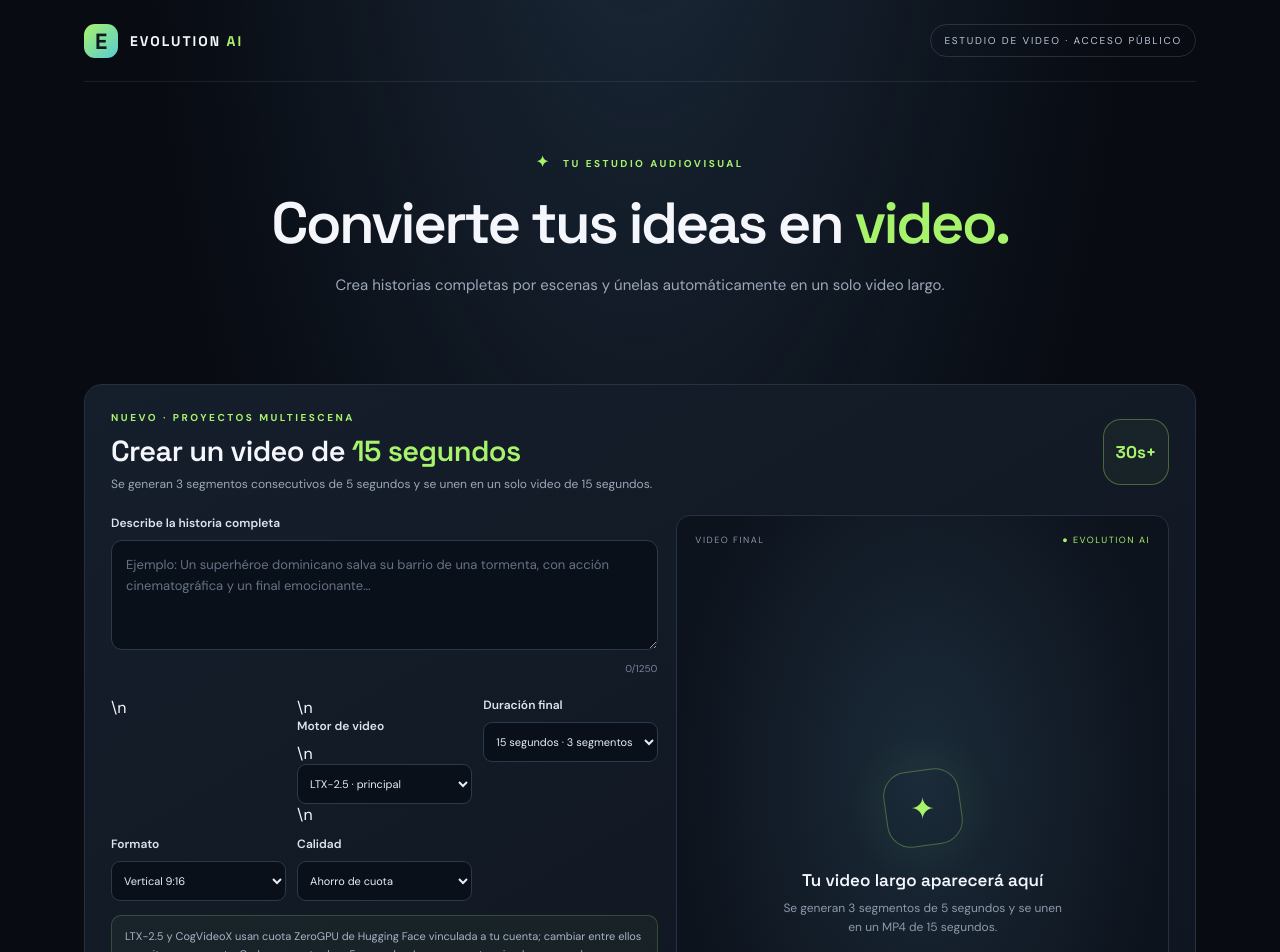
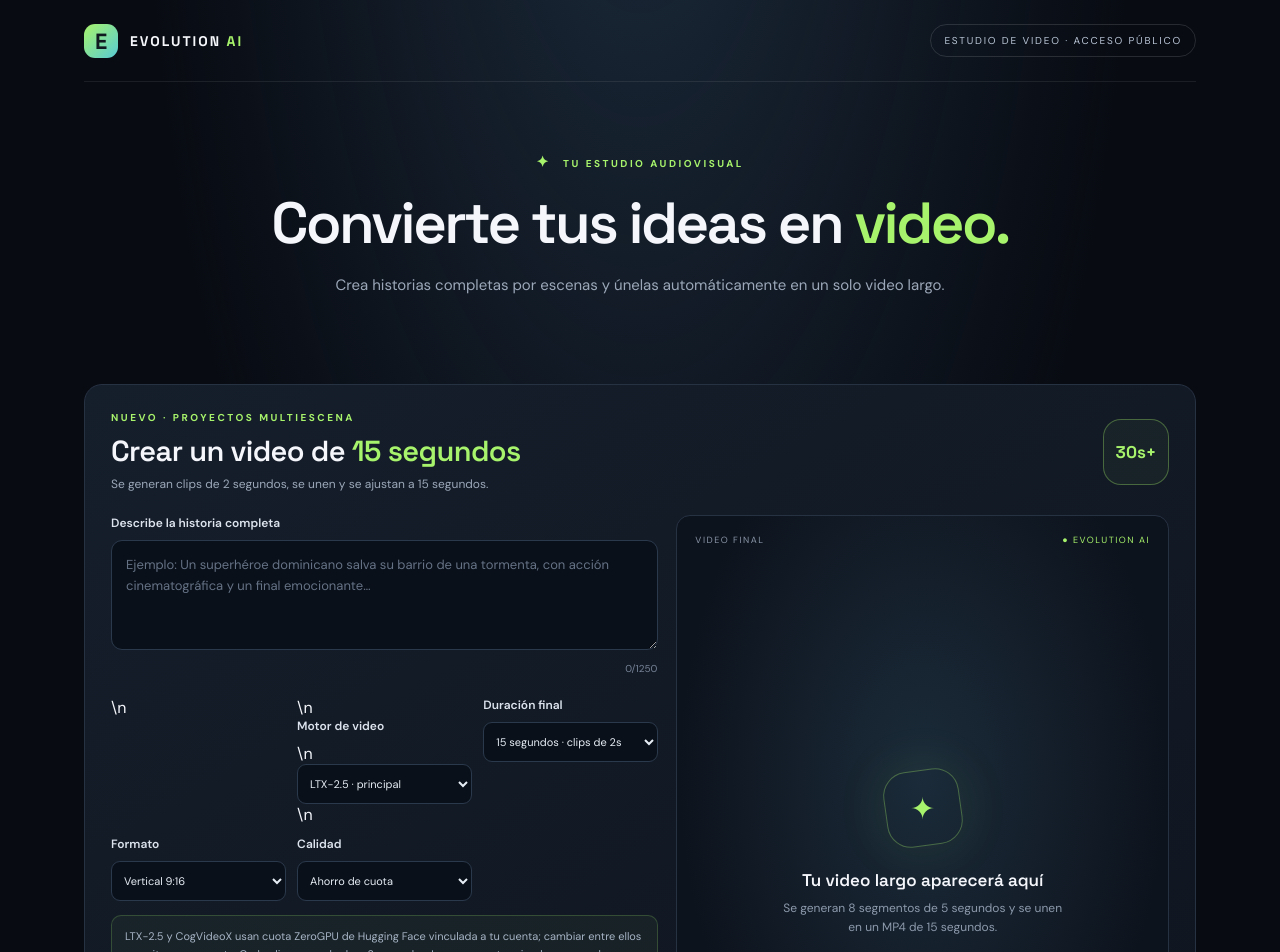
Before and after one commit to admperdilnet-netizen/Evolution-AI, a Next.js app: page / in a window 1280 px wide. Shown: the top 952 px of the page. Built offline with nearby package versions, Linux system fonts and the light colour scheme.

Commit message:
Use two-second segments for longer videos

```diff
--- a/app/long-video-builder.tsx
+++ b/app/long-video-builder.tsx
@@ -17,8 +17,8 @@ type LongProject = {
 
 const DB_NAME = "evolution-ai-long-projects";
 const STORE_NAME = "projects";
-const PROJECT_KEY = "active";
-const SCENE_SECONDS = 5;
+const PROJECT_KEY = "active-2s";
+const SCENE_SECONDS = 2;
 
 function openDb(): Promise<IDBDatabase> {
   return new Promise((resolve, reject) => {
@@ -137,7 +137,7 @@ async function downloadScene(videoUrl: string): Promise<Blob> {
   return blob;
 }
 
-async function mergeScenes(scenes: LongScene[], report: (message: string) => void): Promise<Blob> {
+async function mergeScenes(scenes: LongScene[], targetSeconds: number, report: (message: string) => void): Promise<Blob> {
   const { FFmpeg } = await import("@ffmpeg/ffmpeg");
   const { toBlobURL } = await import("@ffmpeg/util");
   const ffmpeg = new FFmpeg();
@@ -223,7 +223,7 @@ export default function LongVideoBuilder() {
   }, [videoUrl]);
 
   const target = Number(targetSeconds);
-  const sceneCount = target / SCENE_SECONDS;
+  const sceneCount = Math.ceil(target / SCENE_SECONDS);
   const completed = project?.segments.length || 0;
   const progress = project ? Math.min(100, Math.round(completed / (project.targetSeconds / SCENE_SECONDS) * 100)) : 0;
 
@@ -305,7 +305,7 @@ export default function LongVideoBuilder() {
         throw new Error("Todavía faltan escenas. El avance está guardado; vuelve a continuar cuando haya cuota gratuita.");
       }
 
-      const finalBlob = await mergeScenes(activeProject.segments, setStatus);
+      const finalBlob = await mergeScenes(activeProject.segments, target, setStatus);
       activeProject.finalBlob = finalBlob;
       activeProject.updatedAt = Date.now();
       await saveProject(activeProject);
@@ -344,7 +344,7 @@ export default function LongVideoBuilder() {
         <div>
           <div className="eyebrow">NUEVO · PROYECTOS MULTIESCENA</div>
           <h2>Crear un video de <em>{targetSeconds} segundos</em></h2>
-          <p>Se generan {sceneCount} segmentos consecutivos de 5 segundos y se unen en un solo video de {targetSeconds} segundos.</p>
+          <p>Se generan clips de 2 segundos, se unen y se ajustan a {targetSeconds} segundos.</p>
         </div>
         <span className="long-builder-mark">30s+</span>
       </div>
@@ -366,10 +366,10 @@ export default function LongVideoBuilder() {
             <div>
               <label htmlFor="long-target">Duración final</label>
               <select id="long-target" value={targetSeconds} onChange={event => setTargetSeconds(event.target.value)} disabled={busy}>
-                <option value="15">15 segundos · 3 segmentos de 5s</option>
-                <option value="30">30 segundos · 6 segmentos de 5s</option>
-                <option value="45">45 segundos · 9 segmentos de 5s</option>
-                <option value="60">60 segundos · 12 segmentos de 5s</option>
+                <option value="15">15 segundos · clips de 2s</option>
+                <option value="30">30 segundos · clips de 2s</option>
+                <option value="45">45 segundos · clips de 2s</option>
+                <option value="60">60 segundos · clips de 2s</option>
               </select>
             </div>
             <div>
@@ -392,7 +392,7 @@ export default function LongVideoBuilder() {
           </div>
 
           <div className="long-builder-note">
-            LTX-2.5 y CogVideoX usan cuota ZeroGPU de Hugging Face vinculada a tu cuenta; cambiar entre ellos no evita que se agote. Cada segmento dura 5 segundos. Las escenas terminadas se guardan automáticamente para continuar más tarde. Para tener un respaldo real necesitamos conectar un proveedor externo gratuito con su propia cuota (por ejemplo Agnes, que requiere una clave API).
+            LTX-2.5 y CogVideoX usan cuota ZeroGPU de Hugging Face vinculada a tu cuenta; cambiar entre ellos no evita que se agote. Cada clip generado dura 2 segundos. Las escenas terminadas se guardan automáticamente para continuar más tarde. Para tener un respaldo real necesitamos conectar un proveedor externo gratuito con su propia cuota (por ejemplo Agnes, que requiere una clave API).
             La cuota gratuita puede limitar cuántos segmentos se generan cada día.
           </div>
 
@@ -430,7 +430,7 @@ export default function LongVideoBuilder() {
             <div className="empty">
               <div className="orb"><span>✦</span></div>
               <h3>{busy ? "Preparando tu película" : "Tu video largo aparecerá aquí"}</h3>
-              <p>{busy ? "Se generan segmentos de 5 segundos y luego se unen." : "Se generan " + sceneCount + " segmentos de 5 segundos y se unen en un MP4 de " + targetSeconds + " segundos."}</p>
+              <p>{busy ? "Se generan clips de 2 segundos, se unen y se recortan a la duración elegida." : "Se generan " + sceneCount + " segmentos de 5 segundos y se unen en un MP4 de " + targetSeconds + " segundos."}</p>
             </div>
           )}
         </div>
```
